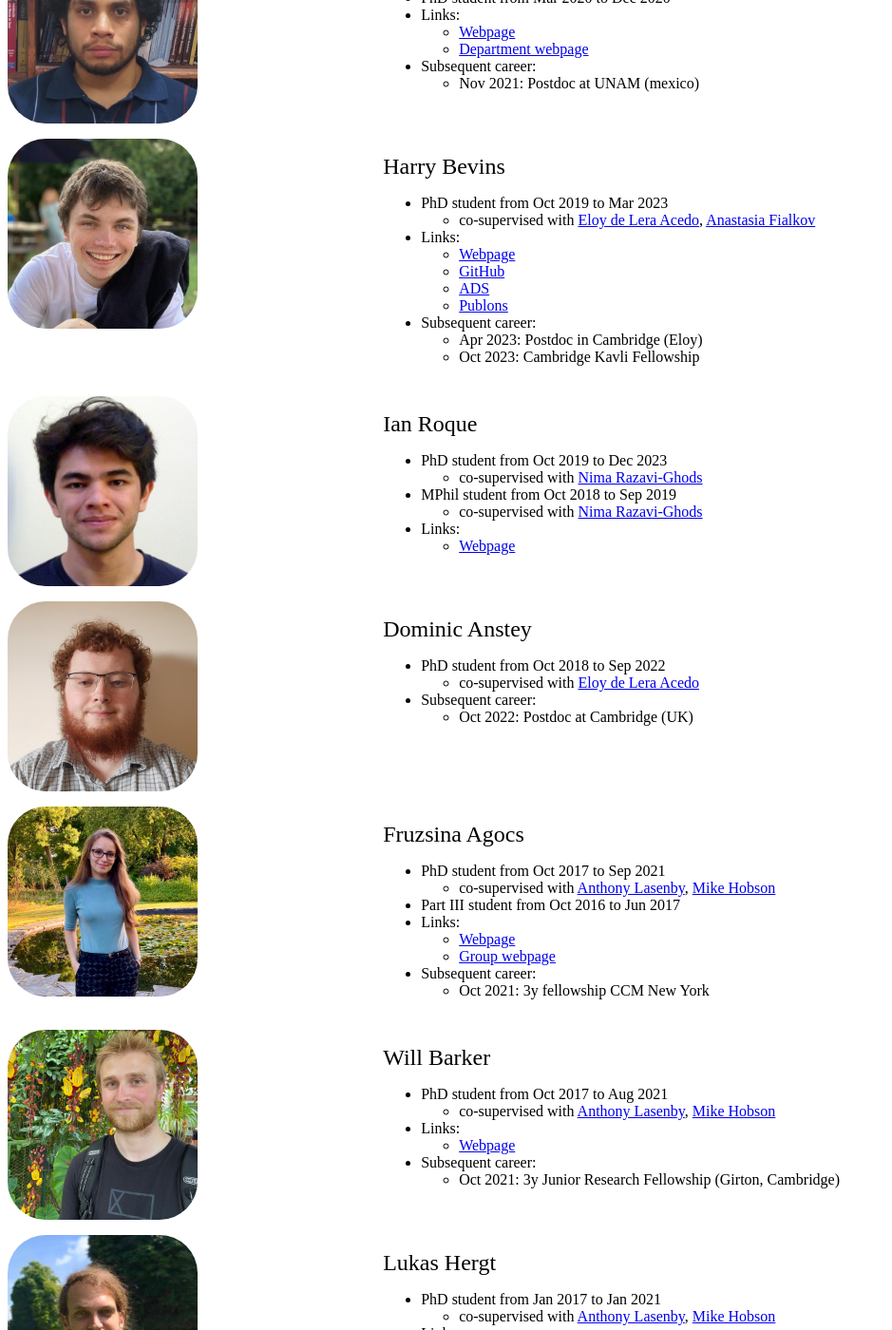
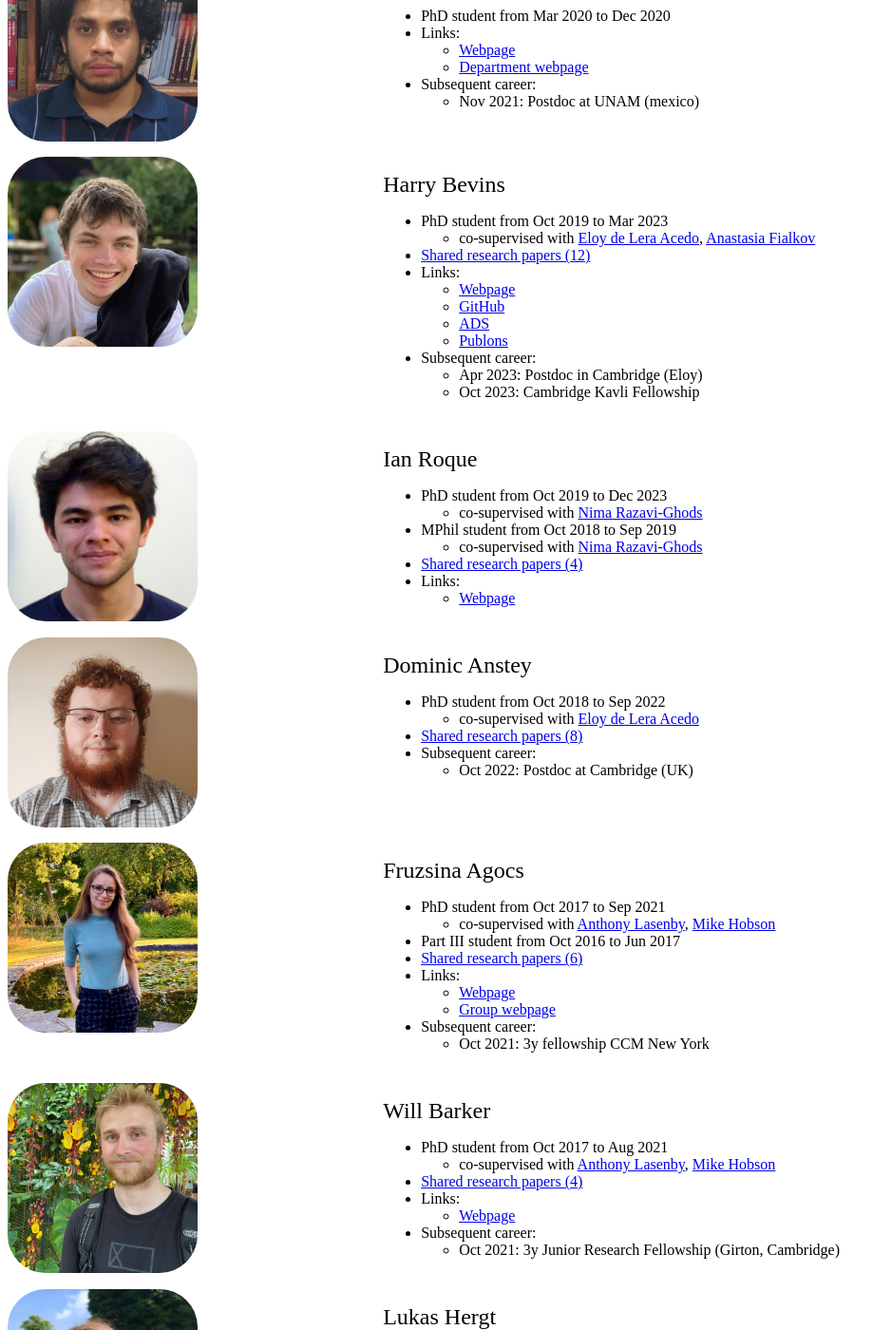
Before and after one commit to williamjameshandley/williamjameshandley.github.io, a Jekyll site: the page assets/students/students.html, which Jekyll copies as it is, in a window 1280 px wide and 1400 px high, scrolled down 3447 px. Shown: the whole window at 95% size, without its empty margins (0-939 px from the left). Built offline with Jekyll 4.4.1, drawn with Linux system fonts in a browser that asks for light colours; some of the changed text lies outside the part shown.

Commit message:
Updated description

```diff
--- a/assets/students/students.html
+++ b/assets/students/students.html
@@ -31,6 +31,9 @@
       <p>
         <ul>
           <li>Post-Doc from Jan 2021</li>
+          <li>
+            <a href="https://arxiv.org/search/?query=handley%2C+w%3B+Yallup%2CD&searchtype=author">Shared research papers (5)</a>
+          </li>
           <li>Links:</li>
           <ul>
             <li>
@@ -59,6 +62,9 @@
         <ul>
           <li>PhD student from Oct 2023<ul><li>co-supervised with <a href="http://www.eng.cam.ac.uk/profiles/gc121">Gábor Csányi</a></li></ul></li>
           <li>Summer student from Jun 2023 to Sep 2023</li>
+          <li>
+            <a href="https://arxiv.org/search/?query=handley%2C+w%3B+Kroupa%2CN&searchtype=author">Shared research papers (2)</a>
+          </li>
         </ul>
       </p>
     </div>
@@ -99,6 +105,9 @@
         <ul>
           <li>PhD student from Oct 2022</li>
           <li>Part III student from Oct 2020 to Jun 2021</li>
+          <li>
+            <a href="https://arxiv.org/search/?query=handley%2C+w%3B+Prathaban%2CM&searchtype=author">Shared research papers (1)</a>
+          </li>
         </ul>
       </p>
     </div>
@@ -125,6 +134,9 @@
       <p>
         <ul>
           <li>PhD student from Oct 2021<ul><li>co-supervised with <a href="https://www.phy.cam.ac.uk/directory/lasenbya">Anthony Lasenby</a>, <a href="https://www.phy.cam.ac.uk/directory/hobsonm">Mike Hobson</a></li></ul></li>
+          <li>
+            <a href="https://arxiv.org/search/?query=handley%2C+w%3B+Ormondroyd%2CA&searchtype=author">Shared research papers (1)</a>
+          </li>
           <li>Links:</li>
           <ul>
             <li>
@@ -147,6 +159,9 @@
       <p>
         <ul>
           <li>PhD student from Dec 2020<ul><li>co-supervised with <a href="https://www.phy.cam.ac.uk/directory/dr-eloy-de-lera-acedo">Eloy de Lera Acedo</a></li></ul></li>
+          <li>
+            <a href="https://arxiv.org/search/?query=handley%2C+w%3B+Scheutwinkel%2CK&searchtype=author">Shared research papers (5)</a>
+          </li>
           <li>Links:</li>
           <ul>
             <li>
@@ -170,6 +185,9 @@
         <ul>
           <li>PhD student from Oct 2020<ul><li>co-supervised with <a href="https://www.phy.cam.ac.uk/directory/dr-eloy-de-lera-acedo">Eloy de Lera Acedo</a>, <a href="https://www.ast.cam.ac.uk/people/Anastasia.Fialkov">Anastasia Fialkov</a></li></ul></li>
           <li>Part III student from Oct 2019 to Jun 2020</li>
+          <li>
+            <a href="https://arxiv.org/search/?query=handley%2C+w%3B+Gessey-Jones%2CT&searchtype=author">Shared research papers (8)</a>
+          </li>
           <li>Links:</li>
           <ul>
             <li>
@@ -229,6 +247,9 @@
         <ul>
           <li>Post-Doc from Oct 2018 to Oct 2019</li>
           <li>PhD student from Oct 2017 to Sep 2018</li>
+          <li>
+            <a href="https://arxiv.org/search/?query=handley%2C+w%3B+Javid%2CK&searchtype=author">Shared research papers (2)</a>
+          </li>
           <li>Links:</li>
           <ul>
             <li>
@@ -260,6 +281,9 @@
       <p>
         <ul>
           <li>PhD student from Oct 2021 to Jan 2023<ul><li>co-supervised with <a href="https://www.nottingham.ac.uk/physics/people/david.stefanyszyn">David Stefanyszyn</a></li></ul></li>
+          <li>
+            <a href="https://arxiv.org/search/?query=handley%2C+w%3B+Thavanesan%2CA&searchtype=author">Shared research papers (1)</a>
+          </li>
         </ul>
       </p>
     </div>
@@ -316,6 +340,9 @@
       <p>
         <ul>
           <li>PhD student from Oct 2019 to Mar 2023<ul><li>co-supervised with <a href="https://www.phy.cam.ac.uk/directory/dr-eloy-de-lera-acedo">Eloy de Lera Acedo</a>, <a href="https://www.ast.cam.ac.uk/people/Anastasia.Fialkov">Anastasia Fialkov</a></li></ul></li>
+          <li>
+            <a href="https://arxiv.org/search/?query=handley%2C+w%3B+Bevins%2CH&searchtype=author">Shared research papers (12)</a>
+          </li>
           <li>Links:</li>
           <ul>
             <li>
@@ -350,6 +377,9 @@
         <ul>
           <li>PhD student from Oct 2019 to Dec 2023<ul><li>co-supervised with <a href="https://www.phy.cam.ac.uk/staff/dr-nima-razavi-ghods">Nima Razavi-Ghods</a></li></ul></li>
           <li>MPhil student from Oct 2018 to Sep 2019<ul><li>co-supervised with <a href="https://www.phy.cam.ac.uk/staff/dr-nima-razavi-ghods">Nima Razavi-Ghods</a></li></ul></li>
+          <li>
+            <a href="https://arxiv.org/search/?query=handley%2C+w%3B+Roque%2CI&searchtype=author">Shared research papers (4)</a>
+          </li>
           <li>Links:</li>
           <ul>
             <li>
@@ -369,6 +399,9 @@
       <p>
         <ul>
           <li>PhD student from Oct 2018 to Sep 2022<ul><li>co-supervised with <a href="https://www.phy.cam.ac.uk/directory/dr-eloy-de-lera-acedo">Eloy de Lera Acedo</a></li></ul></li>
+          <li>
+            <a href="https://arxiv.org/search/?query=handley%2C+w%3B+Anstey%2CD&searchtype=author">Shared research papers (8)</a>
+          </li>
           <li>Subsequent career:</li>
           <ul>
             <li>Oct 2022: Postdoc at Cambridge (UK)</li>
@@ -387,6 +420,9 @@
         <ul>
           <li>PhD student from Oct 2017 to Sep 2021<ul><li>co-supervised with <a href="https://www.phy.cam.ac.uk/directory/lasenbya">Anthony Lasenby</a>, <a href="https://www.phy.cam.ac.uk/directory/hobsonm">Mike Hobson</a></li></ul></li>
           <li>Part III student from Oct 2016 to Jun 2017</li>
+          <li>
+            <a href="https://arxiv.org/search/?query=handley%2C+w%3B+Agocs%2CF&searchtype=author">Shared research papers (6)</a>
+          </li>
           <li>Links:</li>
           <ul>
             <li>
@@ -413,6 +449,9 @@
       <p>
         <ul>
           <li>PhD student from Oct 2017 to Aug 2021<ul><li>co-supervised with <a href="https://www.phy.cam.ac.uk/directory/lasenbya">Anthony Lasenby</a>, <a href="https://www.phy.cam.ac.uk/directory/hobsonm">Mike Hobson</a></li></ul></li>
+          <li>
+            <a href="https://arxiv.org/search/?query=handley%2C+w%3B+Barker%2CW&searchtype=author">Shared research papers (4)</a>
+          </li>
           <li>Links:</li>
           <ul>
             <li>
@@ -436,6 +475,9 @@
       <p>
         <ul>
           <li>PhD student from Jan 2017 to Jan 2021<ul><li>co-supervised with <a href="https://www.phy.cam.ac.uk/directory/lasenbya">Anthony Lasenby</a>, <a href="https://www.phy.cam.ac.uk/directory/hobsonm">Mike Hobson</a></li></ul></li>
+          <li>
+            <a href="https://arxiv.org/search/?query=handley%2C+w%3B+Hergt%2CL&searchtype=author">Shared research papers (5)</a>
+          </li>
           <li>Links:</li>
           <ul>
             <li>
@@ -459,6 +501,9 @@
       <p>
         <ul>
           <li>PhD student from Oct 2016 to Oct 2018<ul><li>co-supervised with <a href="https://www.phy.cam.ac.uk/directory/lasenbya">Anthony Lasenby</a>, <a href="https://www.phy.cam.ac.uk/directory/hobsonm">Mike Hobson</a></li></ul></li>
+          <li>
+            <a href="https://arxiv.org/search/?query=handley%2C+w%3B+Higson%2CE&searchtype=author">Shared research papers (6)</a>
+          </li>
           <li>Links:</li>
           <ul>
             <li>
@@ -488,6 +533,9 @@
       <p>
         <ul>
           <li>MPhil student from Oct 2022 to Sep 2023</li>
+          <li>
+            <a href="https://arxiv.org/search/?query=handley%2C+w%3B+Dineen%2CD&searchtype=author">Shared research papers (1)</a>
+          </li>
           <li>Links:</li>
           <ul>
             <li>
@@ -514,6 +562,9 @@
       <p>
         <ul>
           <li>MPhil student from Apr 2022 to Dec 2022<ul><li>co-supervised with <a href="https://www.phy.cam.ac.uk/directory/dr-eloy-de-lera-acedo">Eloy de Lera Acedo</a></li></ul></li>
+          <li>
+            <a href="https://arxiv.org/search/?query=handley%2C+w%3B+Leeney%2CS&searchtype=author">Shared research papers (2)</a>
+          </li>
           <li>Links:</li>
           <ul>
             <li>
@@ -549,6 +600,9 @@
       <p>
         <ul>
           <li>MPhil student from Oct 2019 to Sep 2020<ul><li>co-supervised with <a href="https://www.phy.cam.ac.uk/directory/dr-eloy-de-lera-acedo">Eloy de Lera Acedo</a>, <a href="https://www.ast.cam.ac.uk/people/Anastasia.Fialkov">Anastasia Fialkov</a></li></ul></li>
+          <li>
+            <a href="https://arxiv.org/search/?query=handley%2C+w%3B+Shen%2CE&searchtype=author">Shared research papers (4)</a>
+          </li>
           <li>Subsequent career:</li>
           <ul>
             <li>Oct 2021: PhD in Radio astronomy, Cambridge</li>
@@ -589,6 +643,9 @@
         <ul>
           <li>Part III student from Oct 2022 to Jun 2023</li>
           <li>Summer student from Jun 2023 to Aug 2023</li>
+          <li>
+            <a href="https://arxiv.org/search/?query=handley%2C+w%3B+Hu%2CZ&searchtype=author">Shared research papers (1)</a>
+          </li>
         </ul>
       </p>
     </div>
@@ -731,6 +788,9 @@
       <p>
         <ul>
           <li>Part III student from Oct 2019 to Jun 2020</li>
+          <li>
+            <a href="https://arxiv.org/search/?query=handley%2C+w%3B+Petrosyan%2CA&searchtype=author">Shared research papers (1)</a>
+          </li>
           <li>Subsequent career:</li>
           <ul>
             <li>Oct 2020: Lead cryptography engineer, Armenia</li>
@@ -748,6 +808,9 @@
       <p>
         <ul>
           <li>Part III student from Oct 2018 to Jun 2019</li>
+          <li>
+            <a href="https://arxiv.org/search/?query=handley%2C+w%3B+Bartlett%2CD&searchtype=author">Shared research papers (2)</a>
+          </li>
           <li>Links:</li>
           <ul>
             <li>
@@ -775,6 +838,9 @@
       <p>
         <ul>
           <li>Part III student from Oct 2018 to Jun 2019</li>
+          <li>
+            <a href="https://arxiv.org/search/?query=handley%2C+w%3B+Bamber%2CJ&searchtype=author">Shared research papers (1)</a>
+          </li>
           <li>Subsequent career:</li>
           <ul>
             <li>Oct 2019: PhD in Astrophysics, Oxford</li>
@@ -816,6 +882,9 @@
         <ul>
           <li>Part III student from Oct 2017 to Jun 2018</li>
           <li>Summer student from Jun 2018 to Sep 2018</li>
+          <li>
+            <a href="https://arxiv.org/search/?query=handley%2C+w%3B+Haddadin%2CW&searchtype=author">Shared research papers (1)</a>
+          </li>
           <li>Subsequent career:</li>
           <ul>
             <li>Oct 2018: PhD in Particle physics theory, DAMTP</li>
@@ -880,6 +949,9 @@
       <p>
         <ul>
           <li>Summer student from Jun 2022 to Aug 2022</li>
+          <li>
+            <a href="https://arxiv.org/search/?query=handley%2C+w%3B+Baryshnikov%2CA&searchtype=author">Shared research papers (1)</a>
+          </li>
           <li>Links:</li>
           <ul>
             <li>
@@ -920,6 +992,9 @@
       <p>
         <ul>
           <li>Summer student from Jun 2022 to Aug 2022</li>
+          <li>
+            <a href="https://arxiv.org/search/?query=handley%2C+w%3B+Letey%2CM&searchtype=author">Shared research papers (1)</a>
+          </li>
           <li>Links:</li>
           <ul>
             <li>
@@ -956,6 +1031,9 @@
       <p>
         <ul>
           <li>Summer student from Jun 2021 to Sep 2021</li>
+          <li>
+            <a href="https://arxiv.org/search/?query=handley%2C+w%3B+Shumaylov%2CZ&searchtype=author">Shared research papers (2)</a>
+          </li>
           <li>Subsequent career:</li>
           <ul>
             <li>Oct 2022: PhD in machine learning, DAMTP</li>
@@ -973,6 +1051,9 @@
       <p>
         <ul>
           <li>Summer student from Jun 2019 to Sep 2019</li>
+          <li>
+            <a href="https://arxiv.org/search/?query=handley%2C+w%3B+Werth%2CD&searchtype=author">Shared research papers (1)</a>
+          </li>
           <li>Subsequent career:</li>
           <ul>
             <li>Oct 2019: Masters in Sorbonne, Paris</li>
```
Also changed, not shown: about.md (+8 -7 lines), assets/students/students.png, 1 other file.
